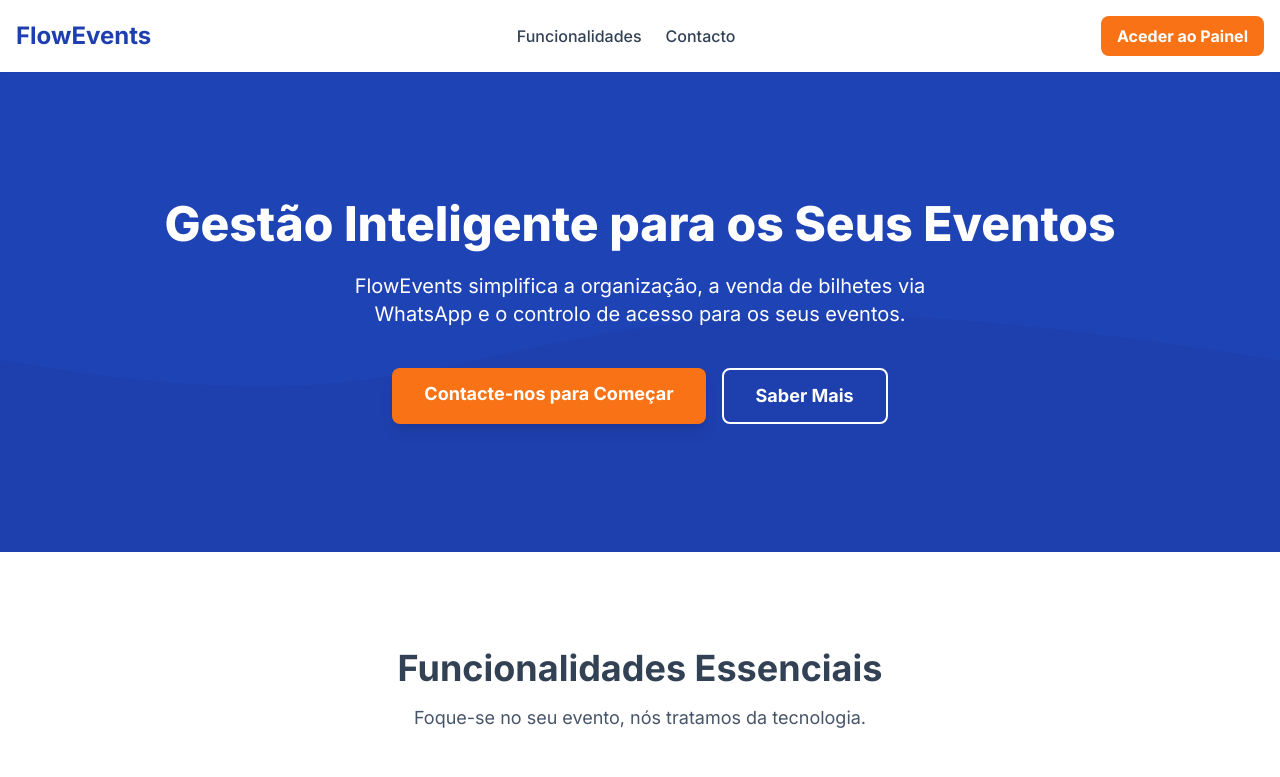
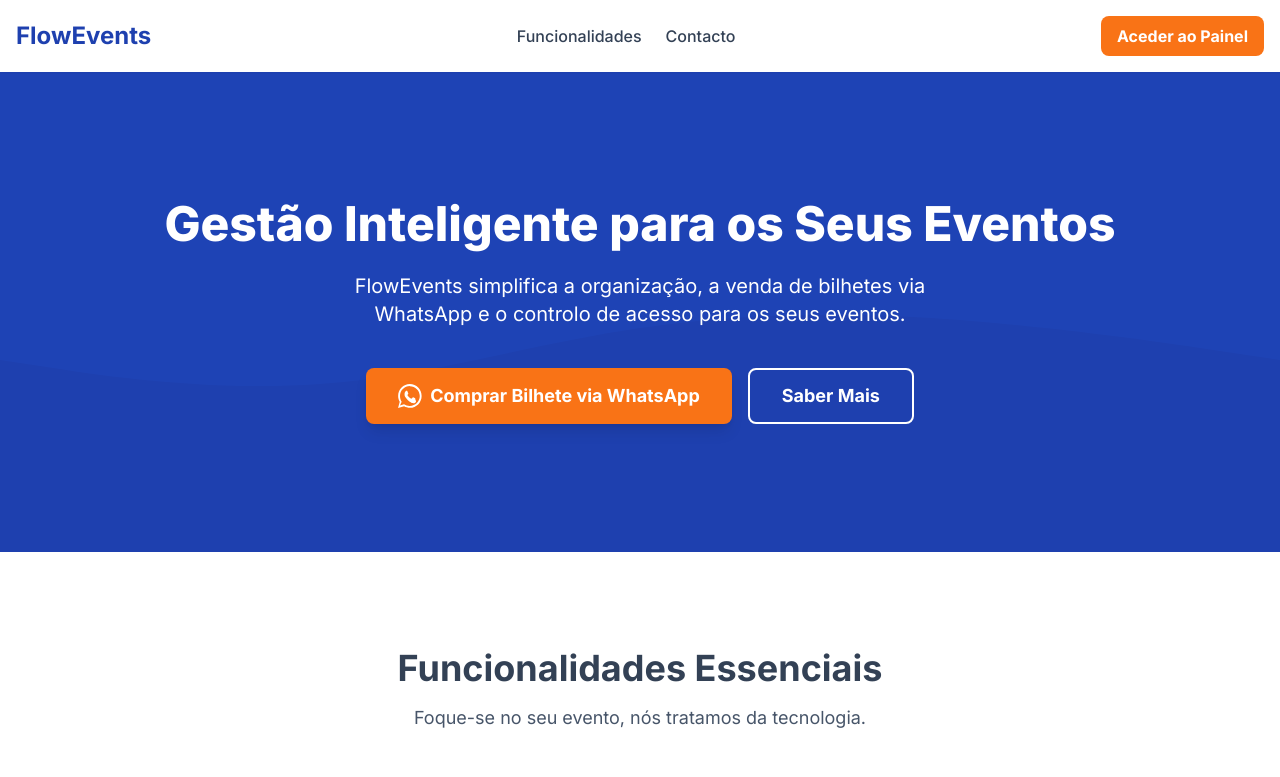
Before and after one commit to InUrSys/flow-events-landing-page, a plain HTML site: page index.html in a window 1280 px wide. Shown: the top 777 px of the page. Drawn offline with nearby package versions, Linux system fonts and the light colour scheme.

Commit message:
8 commit

```diff
--- a/index.html
+++ b/index.html
@@ -74,8 +74,9 @@
                 FlowEvents simplifica a organização, a venda de bilhetes via WhatsApp e o controlo de acesso para os seus eventos.
             </p>
             <div class="mt-10 flex flex-col space-y-4 sm:flex-row sm:space-y-0 sm:space-x-4 sm:justify-center">
-                <a href="#contacto" class="bg-brand-orange hover:bg-orange-600 text-white font-bold py-3 px-8 rounded-lg text-lg transition-colors shadow-lg">
-                    Contacte-nos para Começar
+                <a href="https://wa.me/258840370746" target="_blank" class="inline-block bg-brand-orange hover:bg-orange-600 text-white font-bold py-3 px-8 rounded-lg text-lg transition-colors shadow-lg flex items-center justify-center space-x-2">
+                    <svg class="w-6 h-6" fill="currentColor" viewBox="0 0 24 24" xmlns="http://www.w3.org/2000/svg"><path d="M.057 24l1.687-6.163c-1.041-1.804-1.598-3.825-1.598-5.946C.146 5.334 5.405 0 11.89 0S23.632 5.334 23.632 11.89c0 6.556-5.26 11.89-11.742 11.89-2.06 0-4.01-.52-5.78-1.48L.057 24zM11.89 2.115c-5.454 0-9.88 4.425-9.88 9.88 0 2.05.578 4.01 1.64 5.68L2.01 21.49l3.99-1.31a9.81 9.81 0 005.89 1.71c5.454 0 9.88-4.425 9.88-9.88s-4.425-9.88-9.88-9.88zm5.28 12.09c-.27-.135-1.612-.79-1.86-.878-.248-.088-.43-.135-.612.135-.18.27-.698.878-.858 1.048-.16.17-.32.19-.598.05-.278-.135-1.17-.43-2.228-1.373-.828-.73-1.38-1.638-1.54-1.908-.16-.27-.015-.42.12-.555.12-.12.27-.315.405-.46.135-.15.18-.255.27-.435.088-.18.04-.345-.02-.48-.06-.135-.612-1.47-.84-2.01-.228-.54-.455-.465-.612-.472-.15-.01-.315-.01-.48-.01s-.43.06-.66.315c-.225.255-.86.84-1.038 2.035s.1 2.37.11 2.54c.015.17.612 1.95 2.97 4.13s4.09 3.015 4.71 3.23c.615.21 1.17.18 1.605.105.48-.088 1.612-.65 1.84-1.28.225-.63.225-1.17.16-1.28-.06-.135-.248-.225-.48-.36z"/></svg>
+                    <span>Comprar Bilhete via WhatsApp</span>
                 </a>
                 <a href="#servicos" class="border-2 border-white hover:bg-white hover:text-brand-blue text-white font-bold py-3 px-8 rounded-lg text-lg transition-colors">
                     Saber Mais
```
